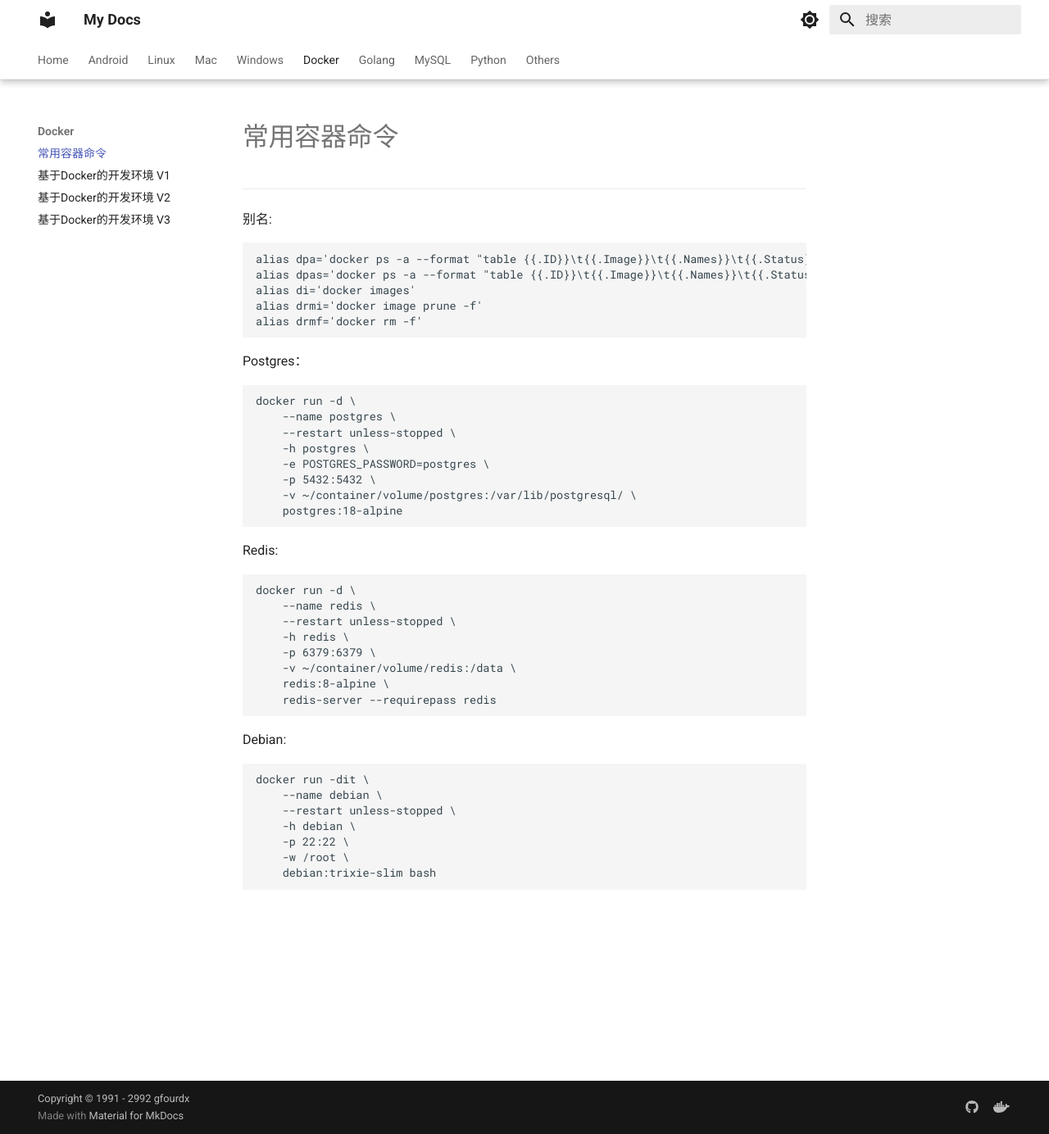
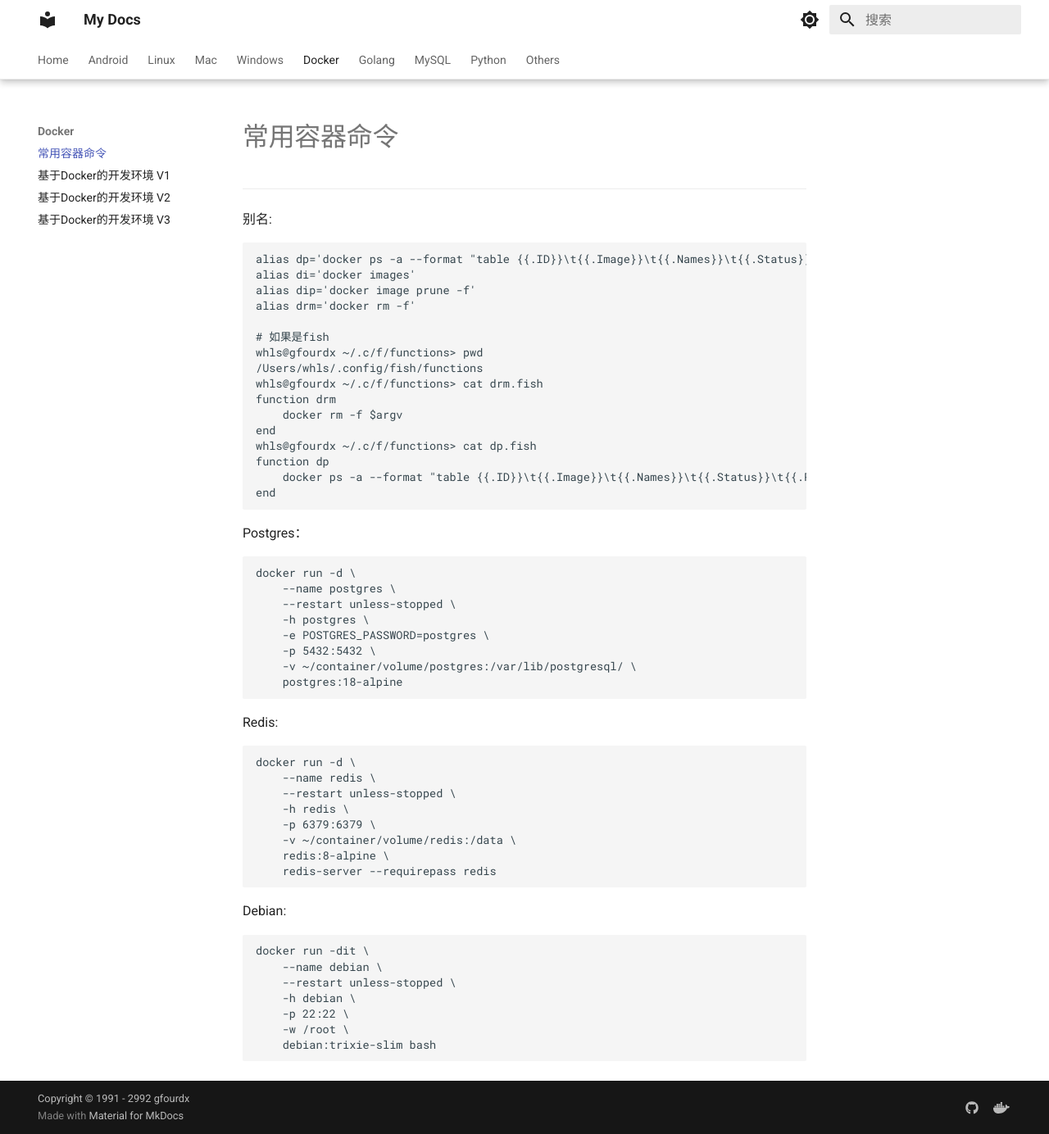
Before and after one commit to gfourdx/mydocs, an MkDocs documentation site: the page built from docs/docker/container_cmd.md, in a window 1280 px wide and 1384 px high. Shown: the whole window at 82% size. Built offline with MkDocs 1.6.1 and Material for MkDocs 9.7.7, drawn with Linux system fonts in a browser that asks for light colours.

Commit message:
更新文档

````diff
--- a/docs/docker/container_cmd.md
+++ b/docs/docker/container_cmd.md
@@ -5,11 +5,22 @@
 别名:
 
 ```
-alias dpa='docker ps -a --format "table {{.ID}}\t{{.Image}}\t{{.Names}}\t{{.Status}}\t{{.Ports}}"'
-alias dpas='docker ps -a --format "table {{.ID}}\t{{.Image}}\t{{.Names}}\t{{.Status}}\t{{.Size}}\t{{.Ports}}"'
+alias dp='docker ps -a --format "table {{.ID}}\t{{.Image}}\t{{.Names}}\t{{.Status}}\t{{.Ports}}"'
 alias di='docker images'
-alias drmi='docker image prune -f'
-alias drmf='docker rm -f'
+alias dip='docker image prune -f'
+alias drm='docker rm -f'
+
+# 如果是fish
+whls@gfourdx ~/.c/f/functions> pwd
+/Users/whls/.config/fish/functions
+whls@gfourdx ~/.c/f/functions> cat drm.fish
+function drm
+    docker rm -f $argv
+end
+whls@gfourdx ~/.c/f/functions> cat dp.fish
+function dp
+    docker ps -a --format "table {{.ID}}\t{{.Image}}\t{{.Names}}\t{{.Status}}\t{{.Ports}}"
+end
 ```
 
 Postgres：
--- a/mkdocs.yml
+++ b/mkdocs.yml
@@ -61,7 +61,6 @@ nav:
     - android/Android资源.md
     - android/Fastboot刷机.md
   - Linux:
-    - linux/盒子设备.md
     - linux/解压ZIP乱码.md
     - linux/配置IP和DNS.md
     - linux/Debian网络管理.md
````
Also changed, not shown: docs/linux/盒子设备.md (deleted, +0 -103 lines), docs/mac/MacOS软件.md (+1 -1 lines).
